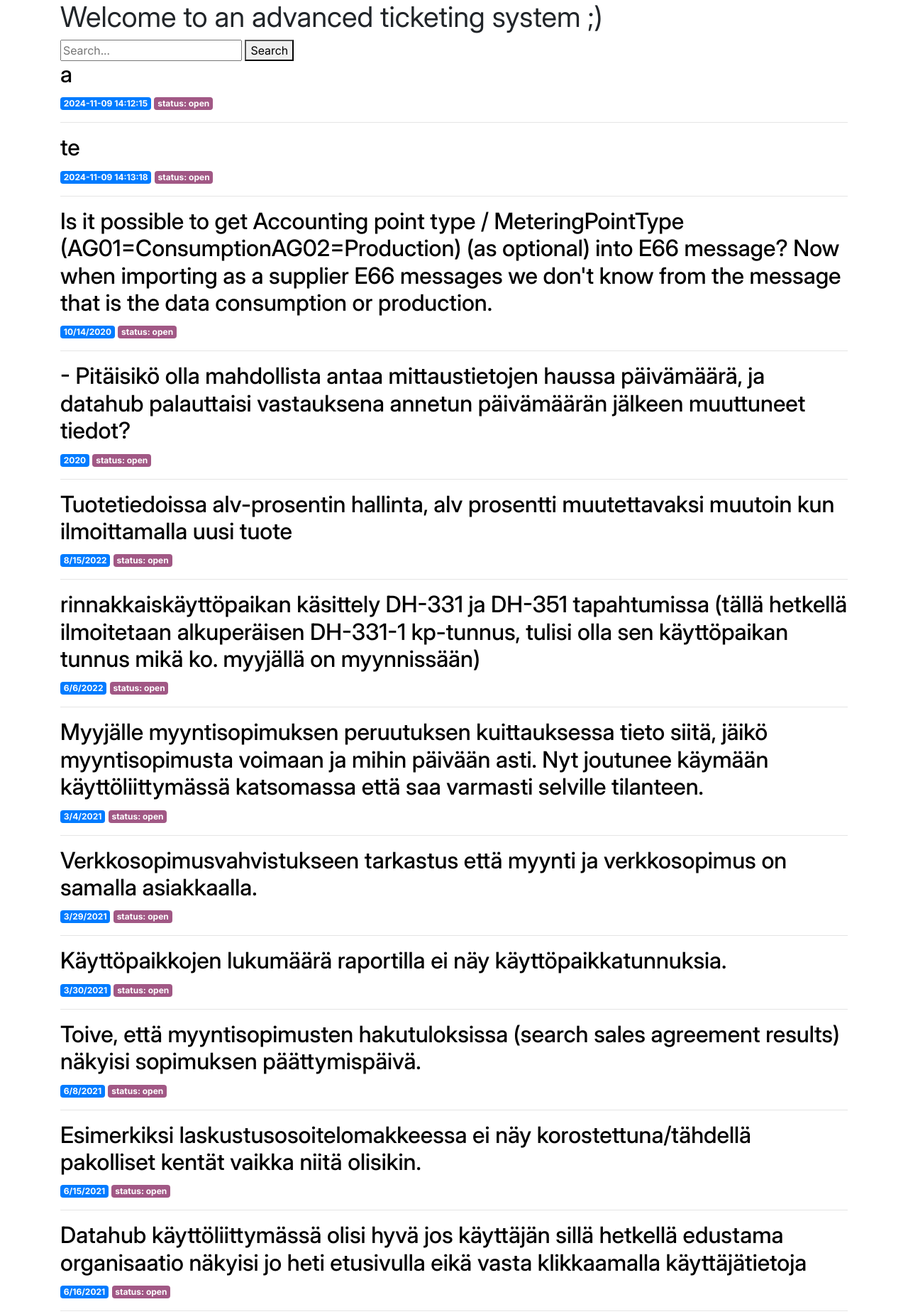
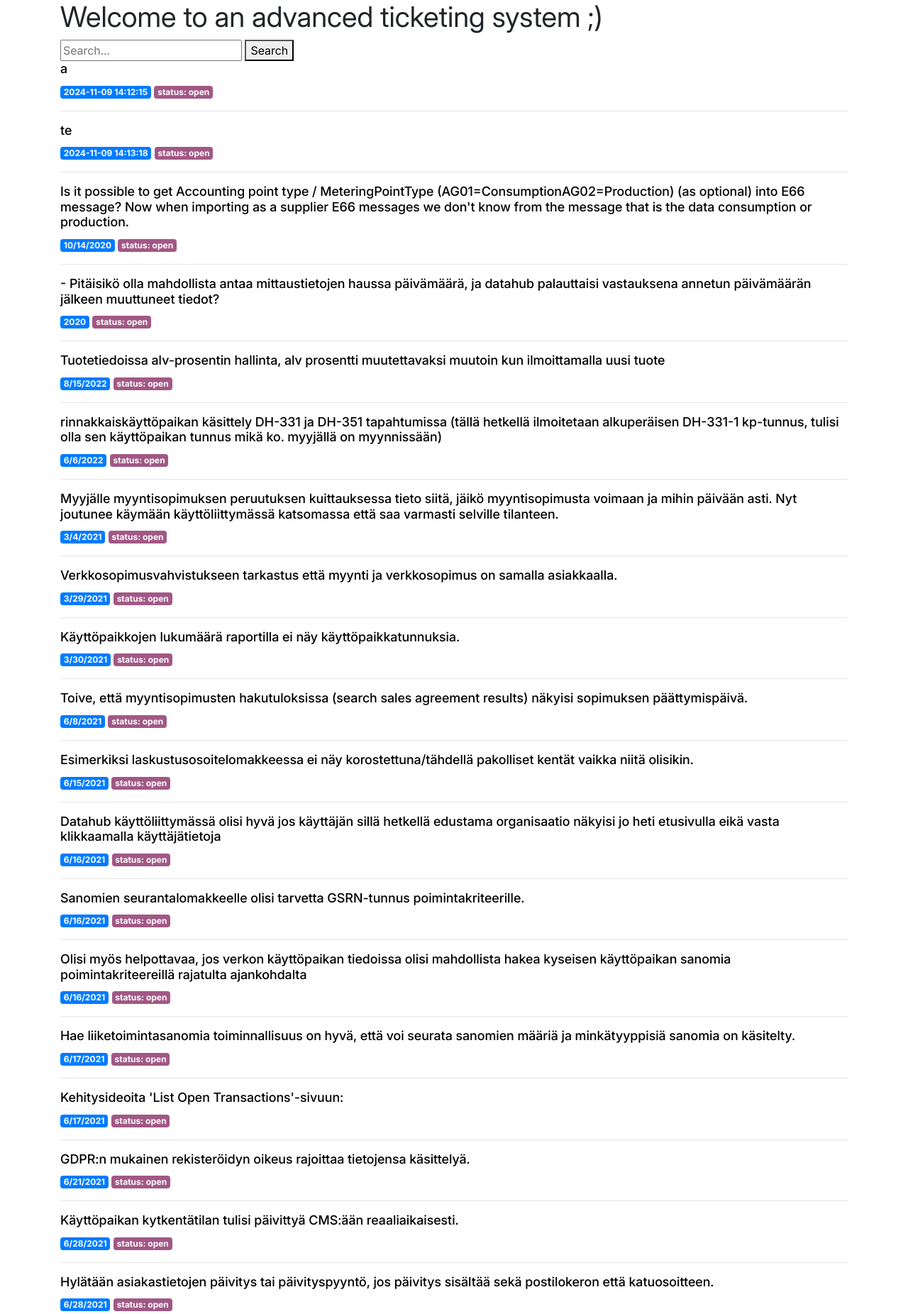
Before and after one commit to erikpruess/junctionerik, a Flask app: page / in a window 1280 px wide. Shown: the part 79-1931 px from the top of the page at 71% size. Run offline with Flask 3, Linux system fonts and the light colour scheme; data comes from the database, SQL or seed files in the repository; some libraries are stand-ins or nearby versions.

Commit message:
font size

```diff
--- a/static/css/style.css
+++ b/static/css/style.css
@@ -81,3 +81,7 @@
 a {
     color: black;
 }
+
+h2 {
+    font-size: 18px;
+}
```
